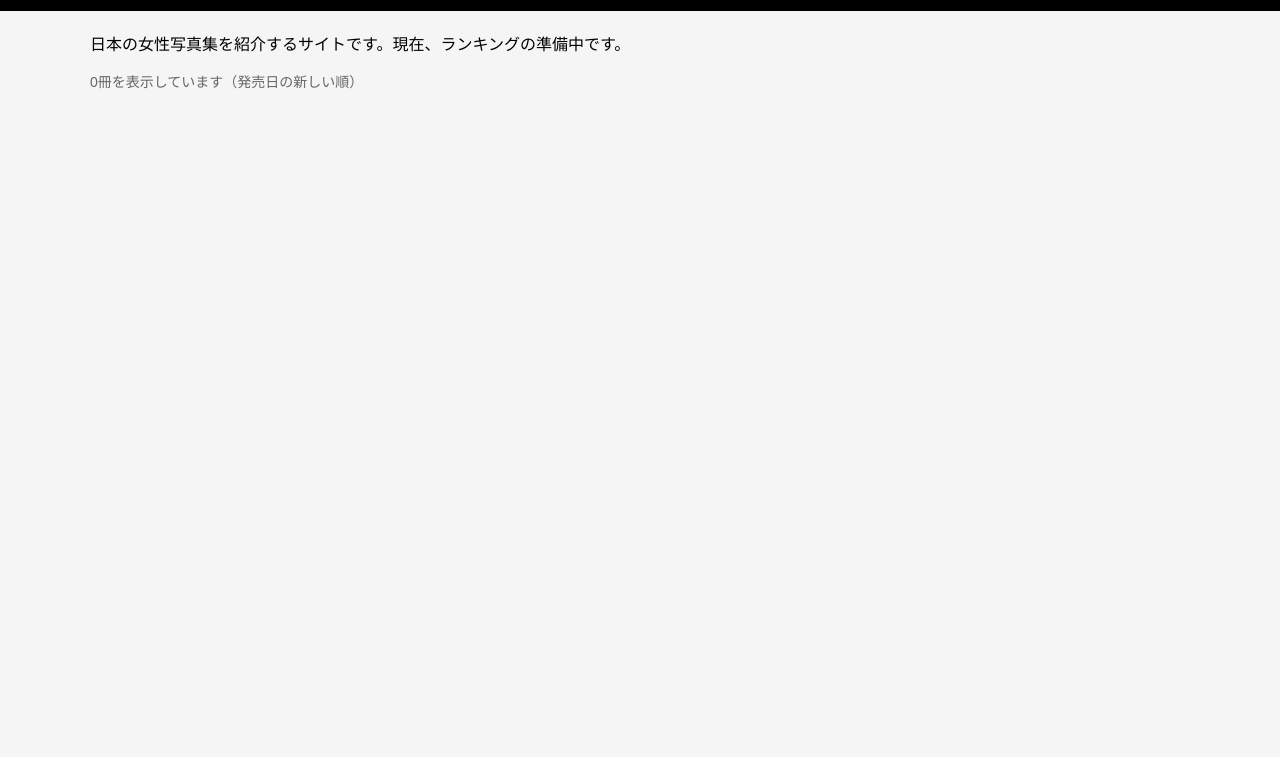
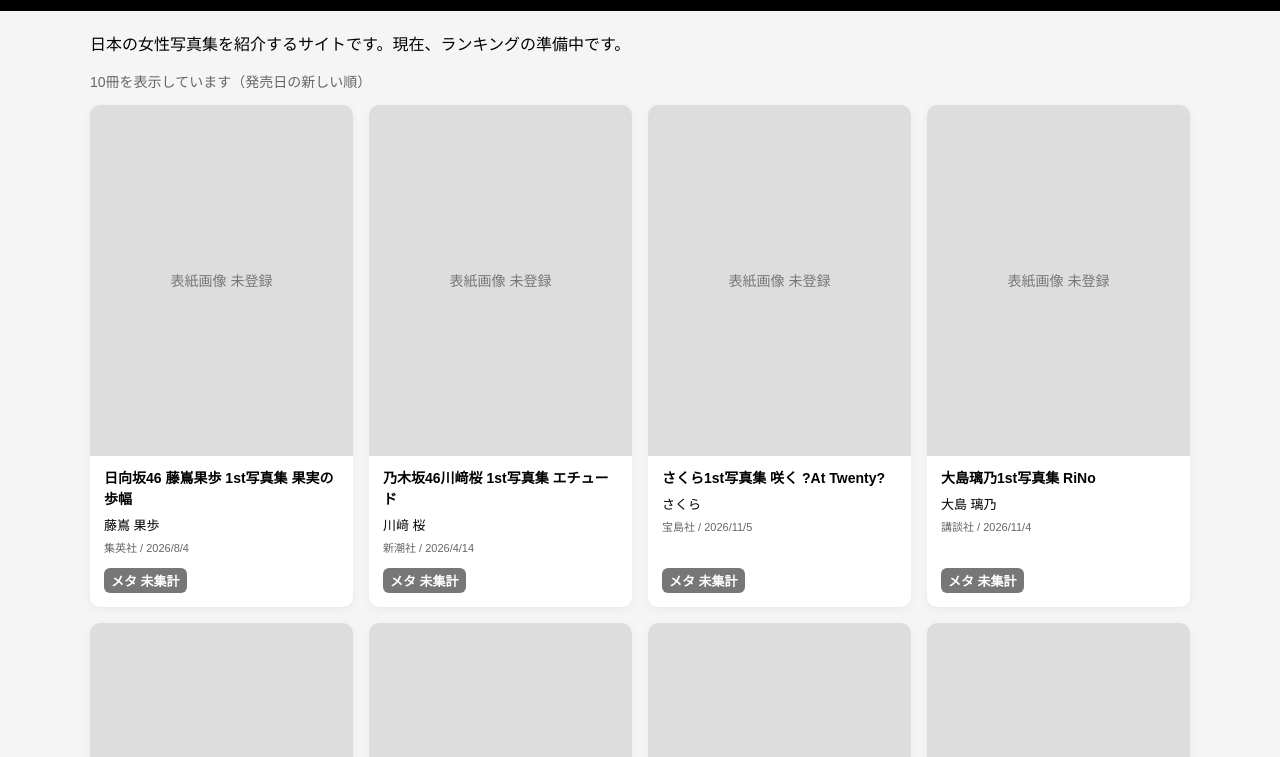
Before and after one commit to gravuirebu/gra-bu, a plain HTML site: page index.html in a window 1280 px wide. Shown: the part 43-800 px from the top of the page. Drawn offline with Linux system fonts and the light colour scheme.

Commit message:
Update index.html

```diff
--- a/index.html
+++ b/index.html
@@ -68,7 +68,15 @@
       try {
         const response = await fetch('./グラビア部！保存情報.csv');
         if (!response.ok) throw new Error('CSVを取得できませんでした');
-        const books = parseCSV(await response.text())
+        // UTF-8とExcelのShift-JISの両方に対応
+        const bytes = await response.arrayBuffer();
+        let csvText;
+        try {
+          csvText = new TextDecoder('utf-8', { fatal: true }).decode(bytes);
+        } catch (error) {
+          csvText = new TextDecoder('shift_jis').decode(bytes);
+        }
+        const books = parseCSV(csvText)
           .filter(book => book['作品ID'] && book['タイトル'])
           .sort((a, b) => (b['発売日'] || '').localeCompare(a['発売日'] || ''));
 
```
